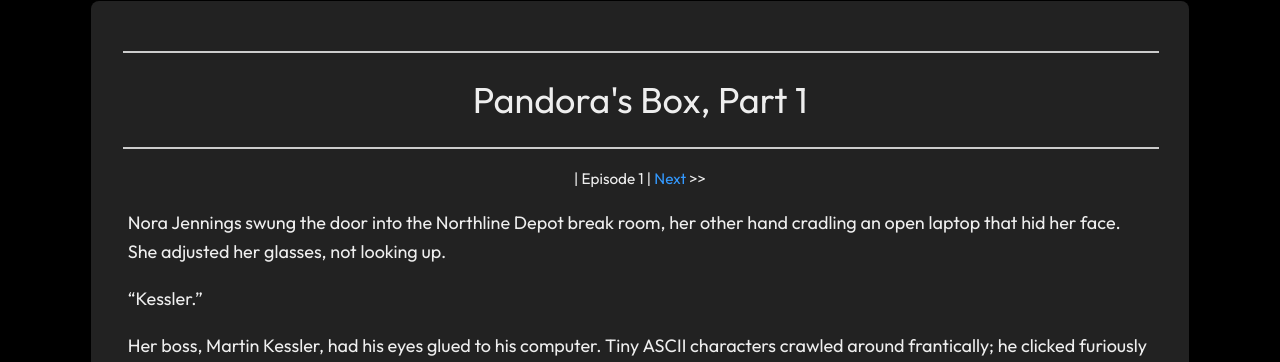
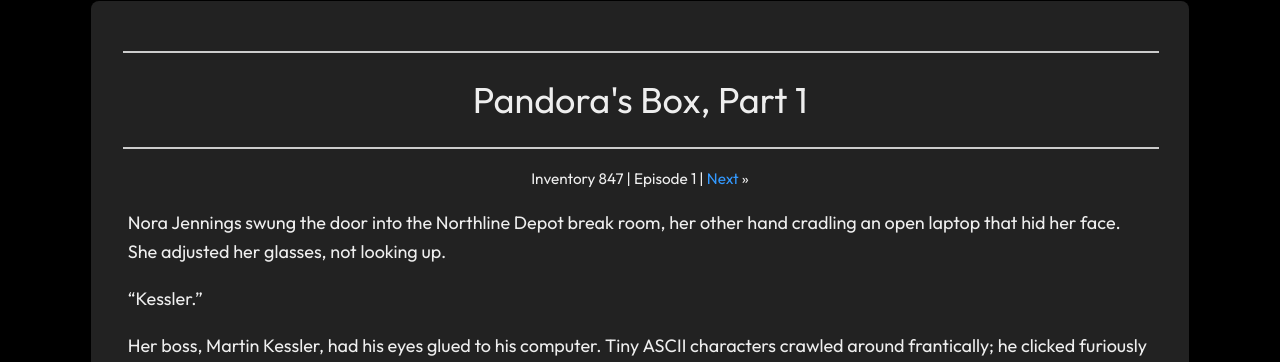
Before and after one commit to drizzleberry/drizzleberry.github.io, a Jekyll site: the page built from pages/episodes/pandoras-box-1.md, in a window 1280 px wide and 900 px high, scrolled down 432 px. Shown: the part 91-453 px from the top of the window. Built offline with Jekyll 4.4.1, drawn with Linux system fonts in a browser that asks for light colours; some of the changed text lies outside the part shown.

Commit message:
Update pandoras-box-1.md

```diff
--- a/pages/episodes/pandoras-box-1.md
+++ b/pages/episodes/pandoras-box-1.md
@@ -5,7 +5,7 @@ permalink: /1/
 ---
 
 <div class="episode-nav">
-| Episode 1 | <a href="/2/">Next</a> >>
+Inventory 847 | Episode 1 | <a href="/2/">Next</a> »
 </div>
 
 Nora Jennings swung the door into the Northline Depot break room, her other hand cradling an open laptop that hid her face. She adjusted her glasses, not looking up.
@@ -167,5 +167,5 @@ As Marty walked off, there was the sound of liquid sloshing and swirling down th
 "Great theory, kid. Now get cleaning." Marty turned the handle. "We _will_ figure this out. But as long as that sink can delay the water building up, I want my break room tidy and slime-free. The sponge and paper towels are in the closet."
 
 <div class="episode-nav">
-| Episode 1 | <a href="/2/">Next</a> >>
+Inventory 847 | Episode 1 | <a href="/2/">Next</a> »
 </div>
```
